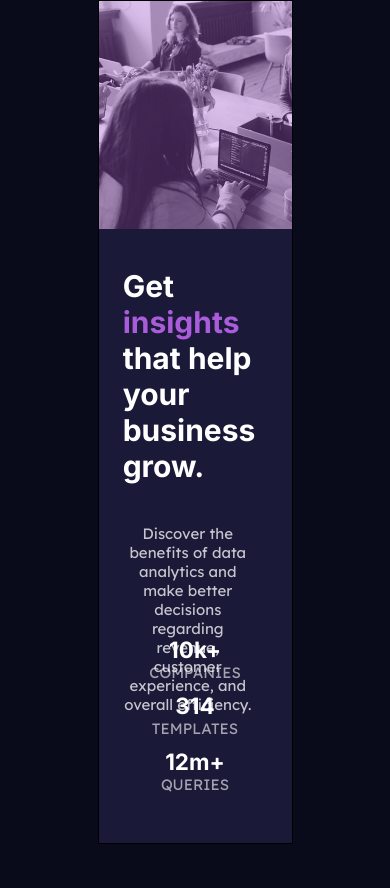
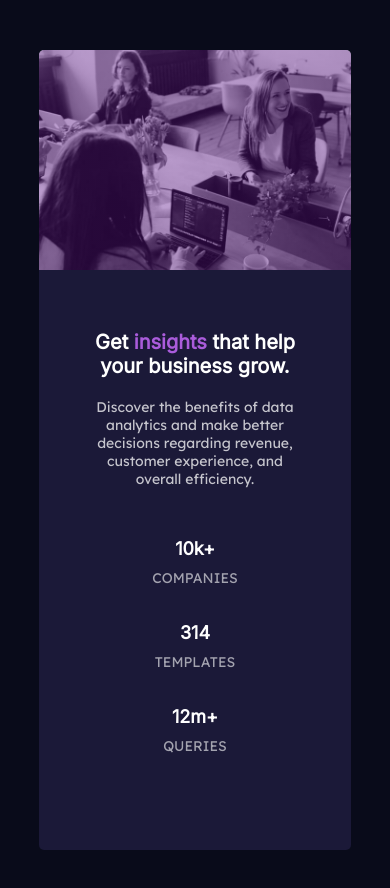
Before and after one commit to AndreySkopintsev/stats-preview-card-component, a plain HTML site: page index.html in a window 390 px wide. Before the commit the page ends 844 px from the top, so only its background shows below. Drawn offline with Linux system fonts and the light colour scheme.

Commit message:
replaced style.css because of media queries

```diff
--- a/index.html
+++ b/index.html
@@ -13,6 +13,10 @@
 </head>
 <body>
   <div class="main">
+    <!-- <img src="./images/image-header-mobile.jpg" alt=""> -->
+    <div class="image">
+      <img src="" alt="">
+    </div>
     <div class="text">
       <div class="message">
         <h1>Get <span>insights</span>  that help your business grow.</h1>
@@ -34,9 +38,6 @@
         </div>
       </div>
     </div>
-    <div class="image">
-
-    </div>
   </div>
   <!-- <div class="attribution">
     Challenge by <a href="https://www.frontendmentor.io?ref=challenge" target="_blank">Frontend Mentor</a>.
--- a/style.css
+++ b/style.css
@@ -1,6 +1,6 @@
-@import url('https://fonts.googleapis.com/css2?family=Inter:wght@700&display=swap');
+@import url('https://fonts.googleapis.com/css2?family=Inter&display=swap');
+@import url('https://fonts.googleapis.com/css2?family=Lexend+Deca&display=swap');
 
-@import url('https://fonts.googleapis.com/css2?family=Lexend+Deca&display=swap');
 
 *{
     box-sizing: border-box;
@@ -9,114 +9,135 @@
 }
 
 body{
-    color: hsl(0, 0%, 100%);
-    font-size: 15px;
-    height: 100vh;
+    background: hsl(233, 47%, 7%);
+    min-height: 100vh;
     display: flex;
     justify-content: center;
     align-items: center;
-    background: hsl(233, 47%, 7%);
+    font-size: 15px;
 }
 
+.image{
+    width: 100%;
+    min-height: 220px;
+    background: linear-gradient(hsla(277, 80%, 30%,.4),hsla(277, 80%, 30%,.4)),url('./images/image-header-mobile.jpg');
+    background-size: cover;
+}
+
+
 .main{
+    background: hsl(244, 38%, 16%);
     display: flex;
+    flex-direction: column;
     justify-content: center;
     align-items: center;
-    border: 1px solid black;
+    border-radius: 5px;
+    overflow: hidden;
+    height: 100%;
     width: 80%;
-    height: 70%;
-    background: hsl(244, 38%, 16%);
+    margin: 50px 10px;
 }
 
-h1,h2{
+.text{
+    margin:60px 20px;
+
+}
+
+.message{
+    display: flex;
+    flex-direction: column;
+    justify-content: center;
+    align-items: center;
+    margin-bottom: 50px;
+}
+
+h1{
+    font-size: 20px;
+    width: 75%;
+    margin-bottom: 20px;
+    text-align: center;
     color: hsl(0, 0%, 100%);
     font-family: 'Inter', sans-serif;
-    font-weight: 900;
+}
+
+h2{
+    font-family: 'Inter', sans-serif;
+    font-size: 18px;
+}
+
+p{
+    font-family: 'Lexend Deca', sans-serif;
+    font-size: 14px;
 }
 
 span{
     color: hsl(277, 64%, 61%);
 }
 
-
-p{
-    color:hsla(0, 0%, 100%, 0.6);
-    font-family: 'Lexend Deca', sans-serif;
-}
-
-.text{
-    display: flex;
-    flex-direction: column;
-    justify-content: center;
-    align-items: center;
-    width: 50%;
-    height: 100%;
-}
-
-.message{
-    display: flex;
-    flex-direction: column;
-    justify-content: flex-start;
-    align-content: flex-start;
-    height: 60%;
+.message p{
+    color: hsla(0, 0%, 100%, 0.75);
+    text-align: center;
     width: 75%;
-    text-align: left;
-}
-
-.message p {
-    width: 90%;
-    color: hsla(0, 0%, 100%, 0.75);
-    margin-top: 40px;
-    font-family: 'Lexend Deca', sans-serif;
-    font-weight: 100;
 }
 
 .stats{
-    display: flex;
-    width: 75%;
-    justify-content: space-around;
-    align-content: flex-start;
-}
-
-.stat{
-    margin-bottom: 10px;
+    color: hsl(0, 0%, 100%);
     display: flex;
     flex-direction: column;
     justify-content: center;
     align-items: center;
 }
 
-.image{
-    width: 50%;
-    height: 100%;
-    background: linear-gradient(hsla(277, 64%, 61%,0.35),hsla(277, 64%, 61%,0.35)), url(images/image-header-desktop.jpg);
-    background-repeat: no-repeat;
-    background-size: cover;
+.stats p{
+    color: hsla(0, 0%, 100%, 0.6);
 }
 
-@media (max-width: 1000px) {
+.stat {
+    display: flex;
+    flex-direction: column;
+    justify-content: center;
+    align-items: center;
+    margin-bottom: 25px;
+}
+
+.stat * {
+    margin-bottom: 10px;
+}
+
+@media (min-width:787px){
     .main{
-        width: 50%;
-        height: 100vh;
-        flex-direction: column-reverse;
-    }
-
-    .text{
-        width: 100%;
-    }
-
-    .text p{
-        text-align: center;
+        display: flex;
+        flex-direction: row-reverse;
+        height: 350px;
+        width: 90%;
     }
 
     .image{
-        width: 100%;
-        height: 50%;
+        height: 350px;
+        background: linear-gradient(hsla(277, 80%, 30%,.4),hsla(277, 80%, 30%,.4)),url('./images/image-header-desktop.jpg');
+        background-size: cover;
+        background-repeat: no-repeat;
+
+    }
+
+    h1{
+        text-align: left;
+    }
+
+    .message{
+        margin: 50px 0 30px 0;
+    }
+
+    .message p{
+        text-align: left;
     }
 
     .stats{
-        width: 100%;
-        flex-direction: column;
-        align-items: center;
+        flex-direction: row;
+    }
+
+    .stat{
+        margin:10px;
+        align-items: flex-start;
     }
 }
```
Also changed, not shown: 1 other file.
